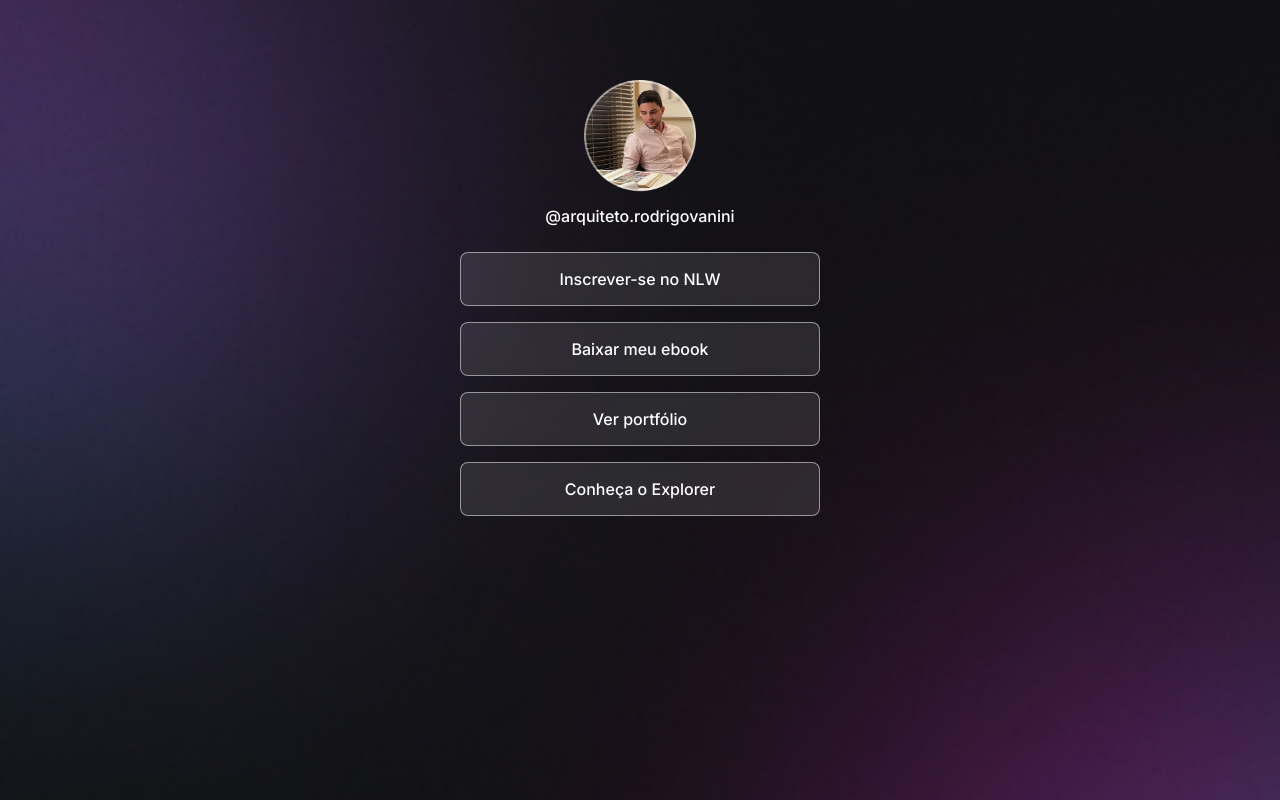
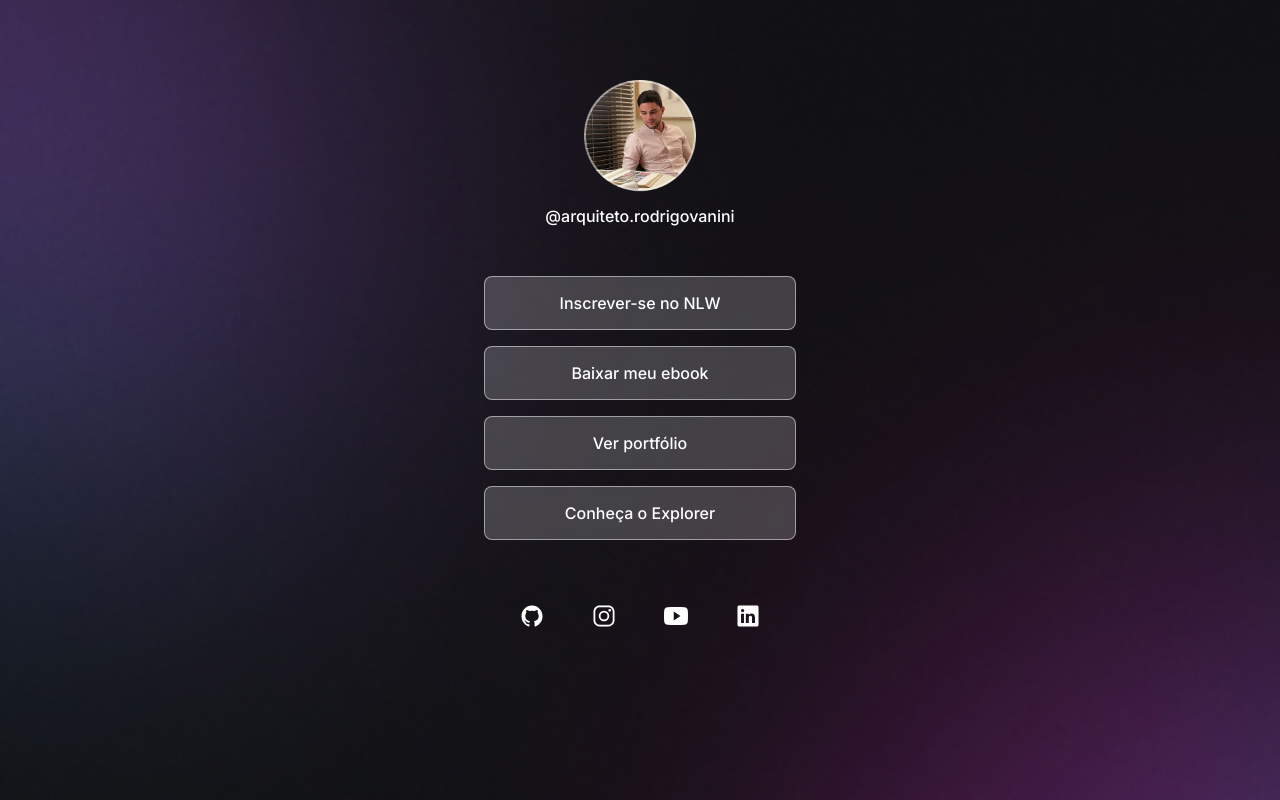
Before and after one commit to eRodrigoVanini/social-links-page, a plain HTML site: page index.html in a window 1280 px wide. Drawn offline with nearby package versions, Linux system fonts and the light colour scheme.

Commit message:
Adicionar icones de biblioteca externa e dimensionar.

```diff
--- a/index.html
+++ b/index.html
@@ -37,8 +37,27 @@
                 <a href="#">Conheça o Explorer</a>
             </li>
         </ul>
+
+        <div id="social-links">
+            <a href="https://github.com/eRodrigoVanini" target="_blank">
+                <ion-icon name="logo-github"></ion-icon>
+            </a>
+            <a href="https://github.com/eRodrigoVanini" target="_blank">
+            <ion-icon name="logo-instagram"></ion-icon>
+            </a>
+            <a href="https://github.com/eRodrigoVanini" target="_blank">
+            <ion-icon name="logo-youtube"></ion-icon>
+            </a>
+            <a href="https://github.com/eRodrigoVanini" target="_blank">
+            <ion-icon name="logo-linkedin"></ion-icon>
+            </a>
+        </div>
+
     </div>
 
+
+    <script type="module" src="https://unpkg.com/ionicons@7.1.0/dist/ionicons/ionicons.esm.js"></script>
+    <script nomodule src="https://unpkg.com/ionicons@7.1.0/dist/ionicons/ionicons.js"></script>
 </body>
 
 </html>
--- a/style.css
+++ b/style.css
@@ -22,6 +22,7 @@ body * {
 #container {
     width: 360px;
     margin: 56px auto 0px;
+    padding: 0 24px;
 }
 
 #profile {
@@ -47,9 +48,11 @@ ul {
     display: flex;
     flex-direction: column;
     gap: 16px;
+
+    padding: 24px 0;
 }
 
-ul li a{
+ul li a {
 
     display: flex;
     align-items: center;
@@ -57,7 +60,7 @@ ul li a{
 
     padding: 16px 24px;
 
-    background: rgba(255, 255, 255, 0.1);
+    background: rgba(255, 255, 255, 0.2);
     border: 1px solid rgba(255, 255, 255, 0.5);
     border-radius: 8px;
 
@@ -65,4 +68,38 @@ ul li a{
     text-decoration: none;
     font-weight: 500;
 
+    /*Para tonar o 'hover' mais suave. Transition -> Adiciona uma animação de "fade-in". Poderia aplicar a todos elementos da página "all"*/
+    transition: background .4s;
+    /*Tudo que envolver transição de estados: reload da page ou mudança de background pelo hover*/
 }
+
+/* :hover -> pseudo-selector */
+ul li a:hover {
+    background: rgba(255, 255, 255, 0.05);
+    border: 1.5px solid white;
+}
+
+#social-links {
+    display: flex;
+    justify-content: center;
+    gap: 16px;
+
+    padding: 24px 0;
+
+    font-size: 24px;
+}
+
+#social-links a {
+    display: flex;
+    align-items: center;
+    justify-content: center;
+    padding: 16px;
+
+    transition: background 0.2s;
+        border-radius: 50%;
+}
+
+#social-links a:hover {
+    background: rgba(255, 255, 255, 0.2);
+
+}
```
